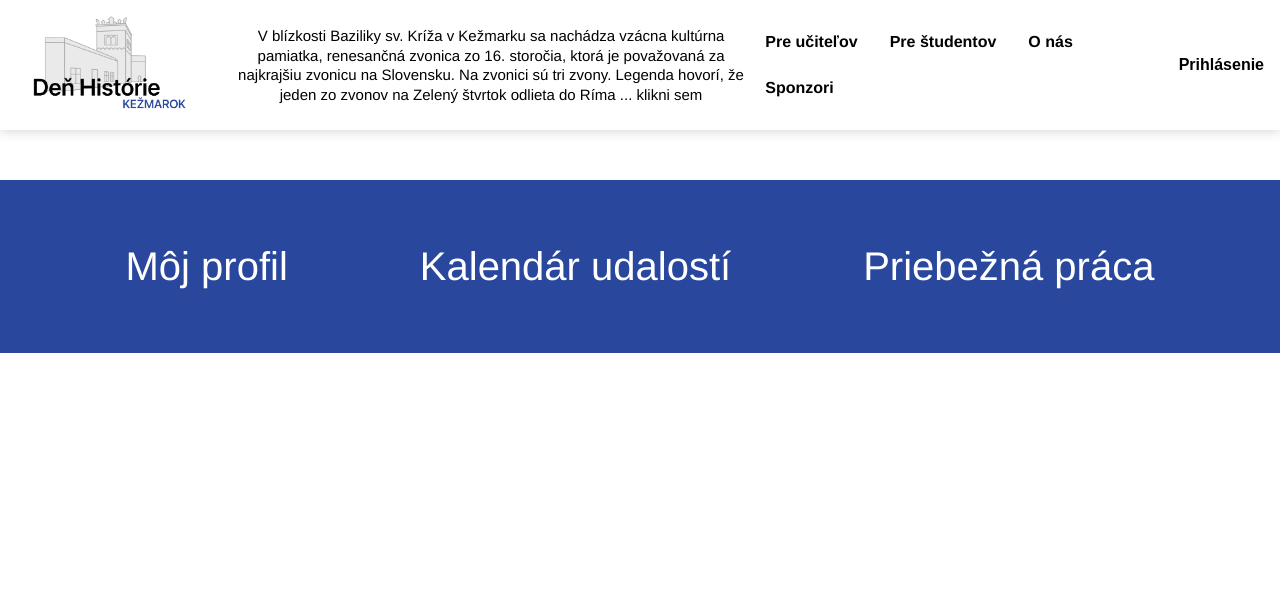
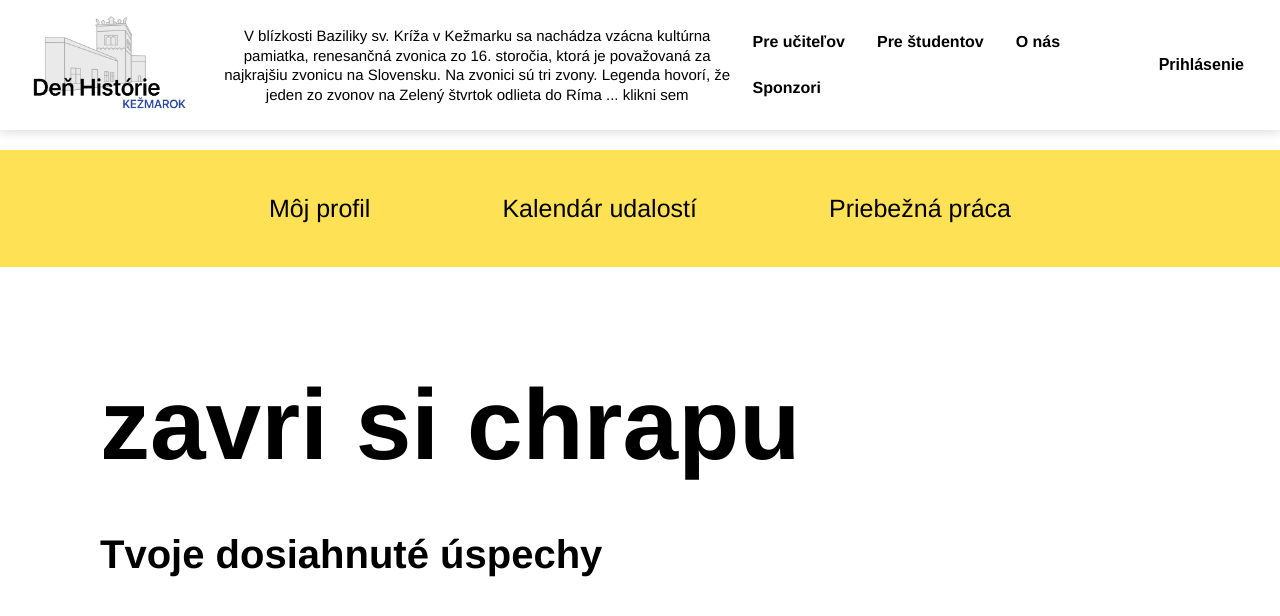
Before and after one commit to markiy0/mojmir_stranka, a PHP site: page /prihlasenie.html in a window 1280 px wide. Shown: the top 616 px of the page. Run offline with PHP 8.4, Linux system fonts and the light colour scheme.

Commit message:
Zmenene prihlasenie a skuska meniaceho loga v prihlaseni

```diff
--- a/css.css
+++ b/css.css
@@ -67,15 +67,15 @@ li.dropdown{
     background-color: white;
     max-width: auto;
     outline: 2px solid black;
+    margin-right: 20px;
 }
 
 .dropdown-content a{
     color: black;
-    padding: 14px 16px;
+    padding: 14px 14px;
     text-decoration: none;
     display: block;
     text-align: left;
-
 }
 
 .dropdown-content a:hover{
@@ -137,7 +137,11 @@ a .login:hover{
     transition: 700ms;
 }
 
-h2{
+.prihlasenie{
+    margin-right: 20px;
+}
+
+.popismix{
     display: flex;
     font-size: 15px;
     margin-block-start: 0px;
@@ -146,7 +150,6 @@ h2{
     margin-inline-end: 0px;
     font-weight: 450;
     line-height: 80%;
-    padding-left: 15px;
     background-color: white;
 }
 
@@ -438,14 +441,35 @@ img.rozhovor1{
     display: flex;
     justify-content: center;
     align-items: center;
-    margin-top: 50px;
-    padding: 50px;
-    background-color: #28479D;
+    margin-top: 20px;
+    padding: 30px;
+    background-color: #ffe156;
 }
 
 .menu-prihlasenie-a{
     margin: 0px 50px 0px 50px;
     text-decoration: none;
+    font-size: 25px;
+    color: black;
+}
+
+.menu-prihlasenie-a:active{
+    border-bottom: 1px white #FFF;
+    padding-bottom: 10px;
+}
+
+.uvitacia-hlaska{
+    font-size: 100px;
+    margin: 50px 0px 0px 100px;
+}
+
+.uspechy{
+    margin: 50px 0px 0px 0px;
+    display: flex;
+    flex-direction: column;
+}
+
+.nadpis-uspechy{
     font-size: 40px;
-    color: white;
+    margin: 50px 0px 0px 100px;
 }
--- a/prihlasenie.html
+++ b/prihlasenie.html
@@ -17,7 +17,7 @@
 
             <div class="navigacia">
 
-                <a href="" id="link" target="_blank">
+                <a href="" id="link" target="_self">
 
                     <div class="logo"  >
 
@@ -132,8 +132,20 @@
 
     </section>
 
+    <section>
+
+        <div class="uspechy">
+
+            <h1 class="uvitacia-hlaska">zavri si chrapu</h1>
+
+            <h2 class="nadpis-uspechy">Tvoje dosiahnuté úspechy</h2>
+
+        </div>
+
+    </section>
+
 </body>
 
-<script src="nahodne-logo.js"></script>
+<script src="nahodne-logo-prihlasenie.js"></script>
 
 </html>
```
Also changed, not shown: index.html (+15 -2 lines), nahodne-logo-prihlasenie.js (added, +36 -0 lines).
